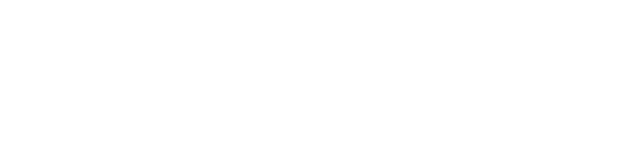
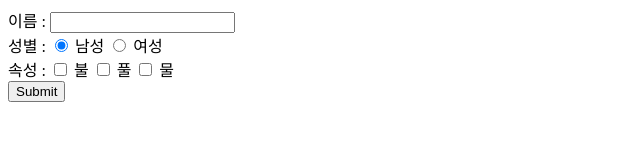
Before and after one commit to ian0550/20201217_new, a plain HTML site: page que7.html in a window 1280 px wide. Shown: the whole page, without its empty margins (0-640 px from the left). Drawn offline with Linux system fonts and the light colour scheme.

Commit message:
7번문에업로드

```diff
--- a/que7.html
+++ b/que7.html
@@ -0,0 +1,35 @@
+<!DOCTYPE html>
+<html lang="en">
+<head>
+    <meta charset="UTF-8">
+    <meta name="viewport" content="width=device-width, initial-scale=1.0">
+    <title>Document</title>
+</head>
+<body>
+    <!-- 책 100page(chap02 연습문제 5번) -->
+    <!-- 기본적으로 적용되는 방식이 ... Get 방식 -->
+    <form method="post">
+        <!-- input은 닫는 태그가 없는 태그에 속함 -->
+        <!-- display 속성 : inline, inline-block, block -->
+        <span> 이름 : </span>
+        <input type="text" id = "name"> <br>
+
+        성별 : <input type="radio" name="gender" checked id = "man">
+        <label for="man">남성</label>
+        <input type="radio" name="gender" id = "woman">
+        <label for="woman">여성</label> <br>
+
+        속성 :
+        <input type="checkbox" name="hobby" id ="fire">
+        <label for="woondong">불</label>
+
+        <input type="checkbox" name="hpbby" id ="leaf" >
+        <label for="music">풀</label> <!-- 글자 클릭해도 체크되게-->
+
+        <input type="checkbox" name="hobby" id = "water">
+        <label for="study">물</label> <br>
+
+        <input type="submit"> <br>
+    </form>
+</body>
+</html>
```
Also changed, not shown: index.html (+1 -0 lines).
